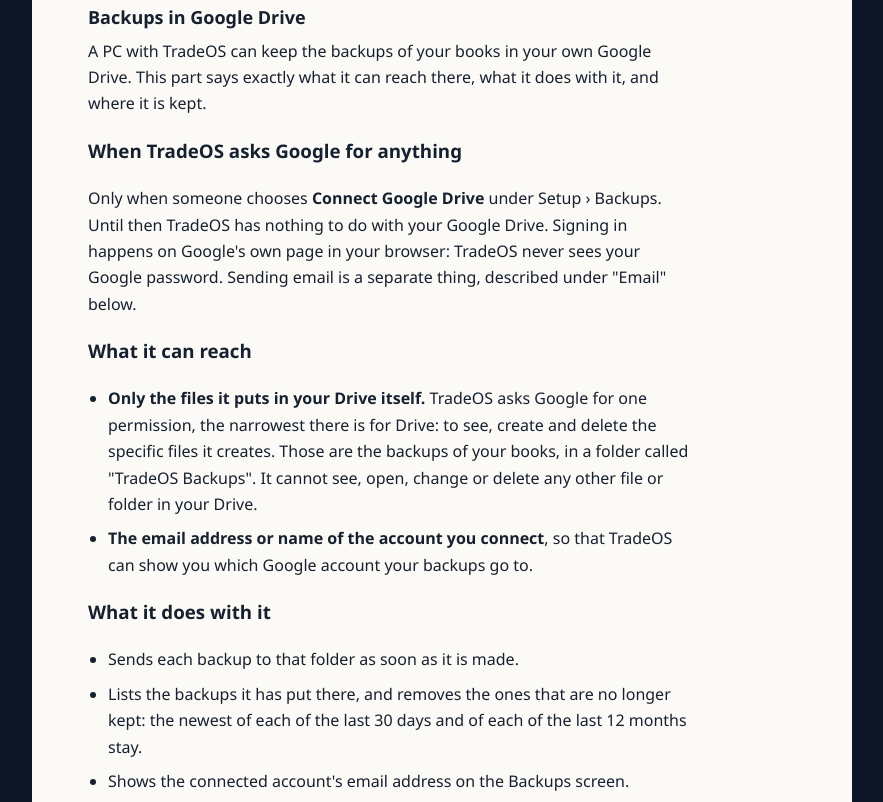
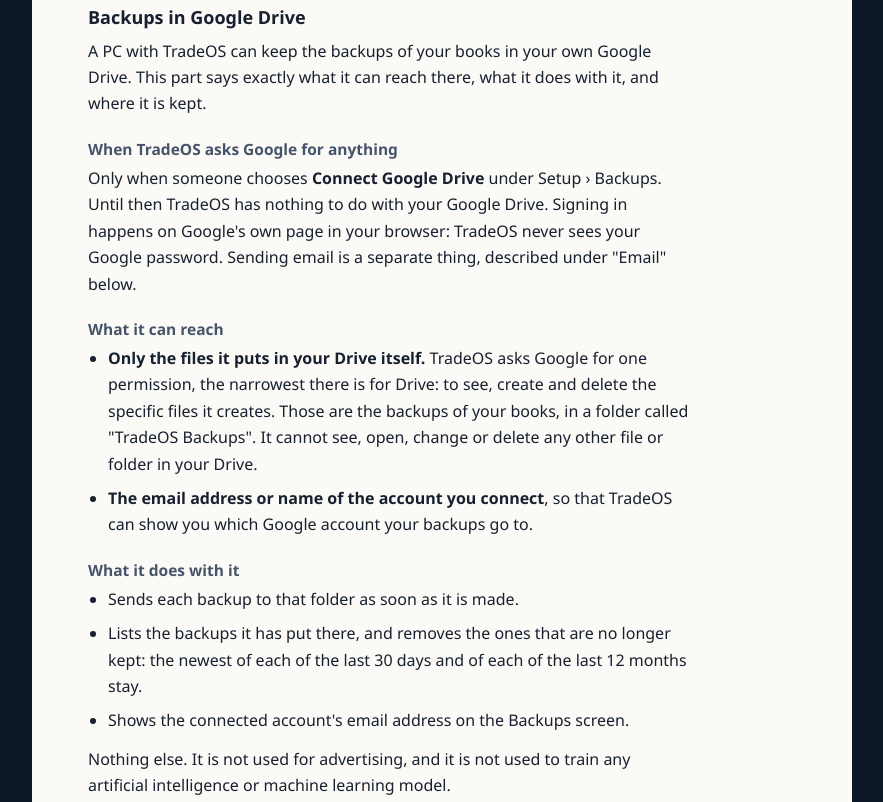
Before and after one commit to HFZY-Developments/tradeos-releases, a plain HTML site: page privacy.html in a window 1280 px wide. Shown: the part 2740-3542 px from the top of the page, without its empty margins (198-1081 px from the left). Drawn offline with Linux system fonts and the light colour scheme.

Commit message:
site.css: brought up to date

```diff
--- a/site.css
+++ b/site.css
@@ -32,6 +32,7 @@ body {
 .eyebrow { margin: 0 0 10px; font-size: 12px; font-weight: 600; letter-spacing: 0.14em; text-transform: uppercase; color: var(--brand); }
 h1 { margin: 0 0 18px; font: 500 36px/1.18 Georgia, "Times New Roman", serif; letter-spacing: -0.012em; text-wrap: balance; }
 h2 { margin: 38px 0 8px; font: 600 18px/1.3 "Segoe UI", system-ui, sans-serif; }
+h3 { margin: 22px 0 6px; font: 600 15.5px/1.3 "Segoe UI", system-ui, sans-serif; color: var(--ink-2); }
 p { margin: 0 0 12px; max-width: 66ch; }
 .lede { font-size: 17.5px; color: var(--ink-2); }
 ul { margin: 0 0 12px; padding-left: 20px; max-width: 66ch; }
```
